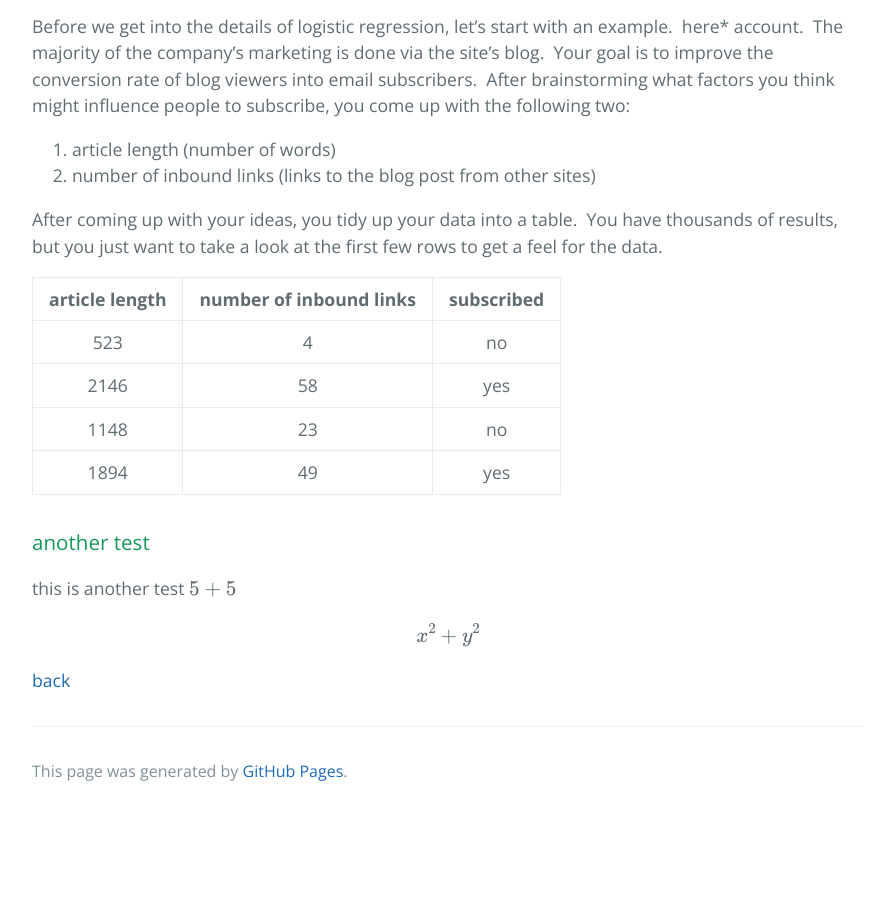
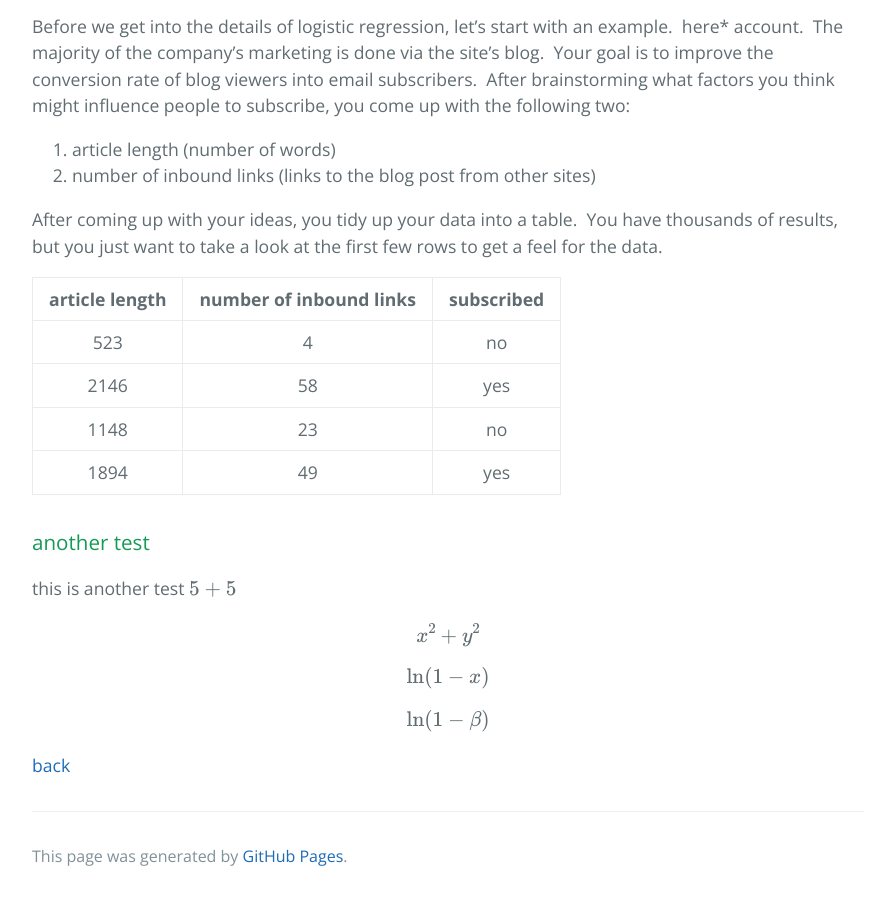
Before and after one commit to jtsulliv/jtsulliv.github.io, a Jekyll site: the page built from another-page.md, in a window 1280 px wide and 900 px high, scrolled down 601 px. Shown: the whole window, without its empty margins (192-1087 px from the left). Built offline with Jekyll 4.4.1, drawn with Linux system fonts in a browser that asks for light colours; formulas are drawn with MathJax 3; before the commit the page ends 1416 px from its top, so only the background shows below that.

Commit message:
Update another-page.md

```diff
--- a/another-page.md
+++ b/another-page.md
@@ -37,4 +37,12 @@ $$
 x^2 + y^2
 $$
 
+$$
+\ln(1-x)
+$$
+
+$$
+\ln(1-\beta)
+$$
+
 [back](./)
```
